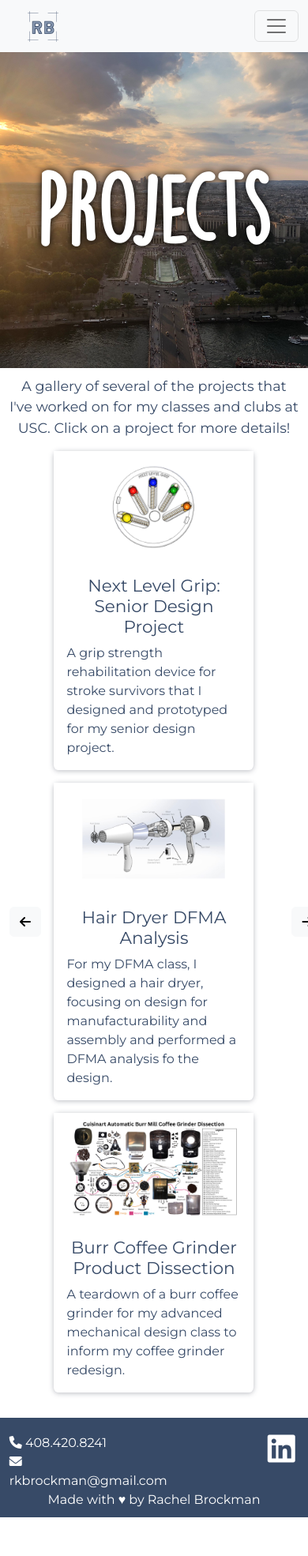
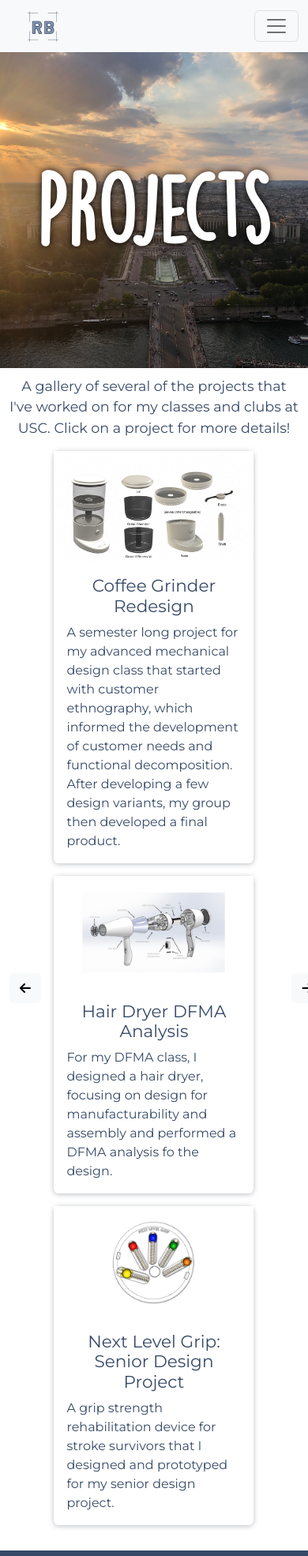
Before and after one commit to rachel-brockman/rachel-brockman.github.io, a plain HTML site: page projects.html in a window 390 px wide. Shown: the top 1970 px of the page at 79% size. Before the commit the page ends 1921 px from the top, so only its background shows below. Drawn offline with nearby package versions, Linux system fonts and the light colour scheme.

Commit message:
update projects

```diff
--- a/projects.html
+++ b/projects.html
@@ -6,7 +6,8 @@
     <meta charset="UTF-8">
     <meta http-equiv="X-UA-Compatible" content="IE=edge">
     <meta name="viewport" content="width=device-width, initial-scale=1.0">
-    <meta name="keywords" content="Rachel Brockman, resume, Rachel Brockman resume, USC, mechanical engineer, mechanical engineer portfolio, biomedical engineer, biomedical engineer portfolio">
+    <meta name="keywords"
+        content="Rachel Brockman, resume, Rachel Brockman resume, USC, mechanical engineer, mechanical engineer portfolio, biomedical engineer, biomedical engineer portfolio">
     <title>Rachel Brockman | Projects</title>
     <link href="main.css" rel="stylesheet">
     <link href="https://fonts.googleapis.com/css?family=Montserrat" rel="stylesheet">
@@ -110,18 +111,18 @@
 <!-- Google tag (gtag.js) -->
 <script async src="https://www.googletagmanager.com/gtag/js?id=G-08T6ZFC5D7"></script>
 <script>
-  window.dataLayer = window.dataLayer || [];
-  function gtag(){dataLayer.push(arguments);}
-  gtag('js', new Date());
+    window.dataLayer = window.dataLayer || [];
+    function gtag() { dataLayer.push(arguments); }
+    gtag('js', new Date());
 
-  gtag('config', 'G-08T6ZFC5D7');
+    gtag('config', 'G-08T6ZFC5D7');
 </script>
 
 <body>
     <nav class="navbar navbar-expand-lg navbar-light bg-light navigate">
         <div class="container-fluid">
-            <a class="navbar-brand" id="logo" href="index.html"><img src="img/logo_color.png"
-                    class="logo" alt="RB Logo"></a>
+            <a class="navbar-brand" id="logo" href="index.html"><img src="img/logo_color.png" class="logo"
+                    alt="RB Logo"></a>
             <button class="navbar-toggler" type="button" data-toggle="collapse" data-target="#navbarNav"
                 aria-controls="navbarNav" aria-expanded="false" aria-label="Toggle navigation">
                 <span class="navbar-toggler-icon"></span>
@@ -174,6 +175,36 @@
                             <div class="row">
 
                                 <div class="col-md-4 mb-3">
+                                    <a href="https://drive.google.com/drive/folders/1kA_iw3hEh2kQA3Zr7eSy0g8LtZuCCweq?usp=sharing"
+                                        target="_blank" class="card">
+                                        <img class="img-fluid" alt="100%x280" src="img/coffee.png">
+                                        <div class="card-body">
+                                            <h4 class="card-title">Coffee Grinder Redesign</h4>
+                                            <p class="card-text">A semester long project for my advanced mechanical
+                                                design class that started with customer ethnography, which informed the
+                                                development of customer needs and functional decomposition. After
+                                                developing a few design variants, my group then developed a final
+                                                product.</p>
+
+                                        </div>
+                                    </a>
+                                </div>
+
+                                <div class="col-md-4 mb-3">
+                                    <a href="https://drive.google.com/drive/folders/1bJ6Hd_0D9AZp4HBEAqHXDnyGXwn9aehJ?usp=sharing"
+                                        target="_blank" class="card">
+                                        <img class="img-fluid" alt="100%x280" src="img/exploded.JPG">
+                                        <div class="card-body">
+                                            <h4 class="card-title">Hair Dryer DFMA Analysis</h4>
+                                            <p class="card-text">For my DFMA class, I designed a hair dryer,
+                                                focusing on design for manufacturability and assembly and performed
+                                                a DFMA analysis fo the design.</p>
+
+                                        </div>
+                                    </a>
+                                </div>
+
+                                <div class="col-md-4 mb-3">
                                     <a href="https://drive.google.com/drive/folders/1SM-BaEJH0WY2Ug2eyr5m9-jaUJSygZZn?usp=share_link"
                                         target="_blank" class="card">
                                         <img class="img-fluid" alt="100%x280" src="img/sr_design.JPG">
@@ -187,31 +218,6 @@
 
                                     </a>
                                 </div>
-                                <div class="col-md-4 mb-3">
-                                    <a href="https://drive.google.com/drive/folders/1bJ6Hd_0D9AZp4HBEAqHXDnyGXwn9aehJ?usp=sharing"
-                                        target="_blank" class="card">
-                                        <img class="img-fluid" alt="100%x280" src="img/exploded.JPG">
-                                        <div class="card-body">
-                                            <h4 class="card-title">Hair Dryer DFMA Analysis</h4>
-                                            <p class="card-text">For my DFMA class, I designed a hair dryer,
-                                                focusing on design for manufacturability and assembly and performed
-                                                a DFMA analysis fo the design.</p>
-
-                                        </div>
-                                    </a>
-                                </div>
-                                <div class="col-md-4 mb-3">
-                                    <a href="https://drive.google.com/file/d/1DHhhMLZ4RoZ2Kg5ZdnK7eStgiiwMEiZb/view?usp=sharing"
-                                        target="_blank" class="card">
-                                        <img class="img-fluid" alt="100%x280" src="img/dissection.JPG">
-                                        <div class="card-body">
-                                            <h4 class="card-title">Burr Coffee Grinder Product Dissection</h4>
-                                            <p class="card-text">A teardown of a burr coffee grinder for my advanced
-                                                mechanical design class to inform my coffee grinder redesign.</p>
-
-                                        </div>
-                                    </a>
-                                </div>
 
                             </div>
                         </div>
@@ -219,14 +225,14 @@
                             <div class="row">
 
                                 <div class="col-md-4 mb-3">
-                                    <a href="https://drive.google.com/file/d/1kB26mM7DaV6VH0vKAloWFY7jantiRc27/view?usp=sharing"
+                                    <a href="https://drive.google.com/drive/folders/11gobk2Rr1EOULS0e10P5lbFNRg9ttRgK?usp=sharing"
                                         target="_blank" class="card">
                                         <img class="img-fluid" alt="100%x280" src="img/dissection2.jpg">
                                         <div class="card-body">
-                                            <h4 class="card-title">Coffee and Spice Grinder Product Dissection</h4>
-                                            <p class="card-text">A follow up to the burr coffee grinder dissection
-                                                to further inform my coffee grinder redesign for my advanced
-                                                mechancial design class.</p>
+                                            <h4 class="card-title">Coffee Grinder Product Dissections</h4>
+                                            <p class="card-text">A teardown of a two different coffee grinders for my
+                                                advanced
+                                                mechanical design class to inform my coffee grinder redesign..</p>
 
                                         </div>
                                     </a>
```
Also changed, not shown: img/coffee.png (added).
